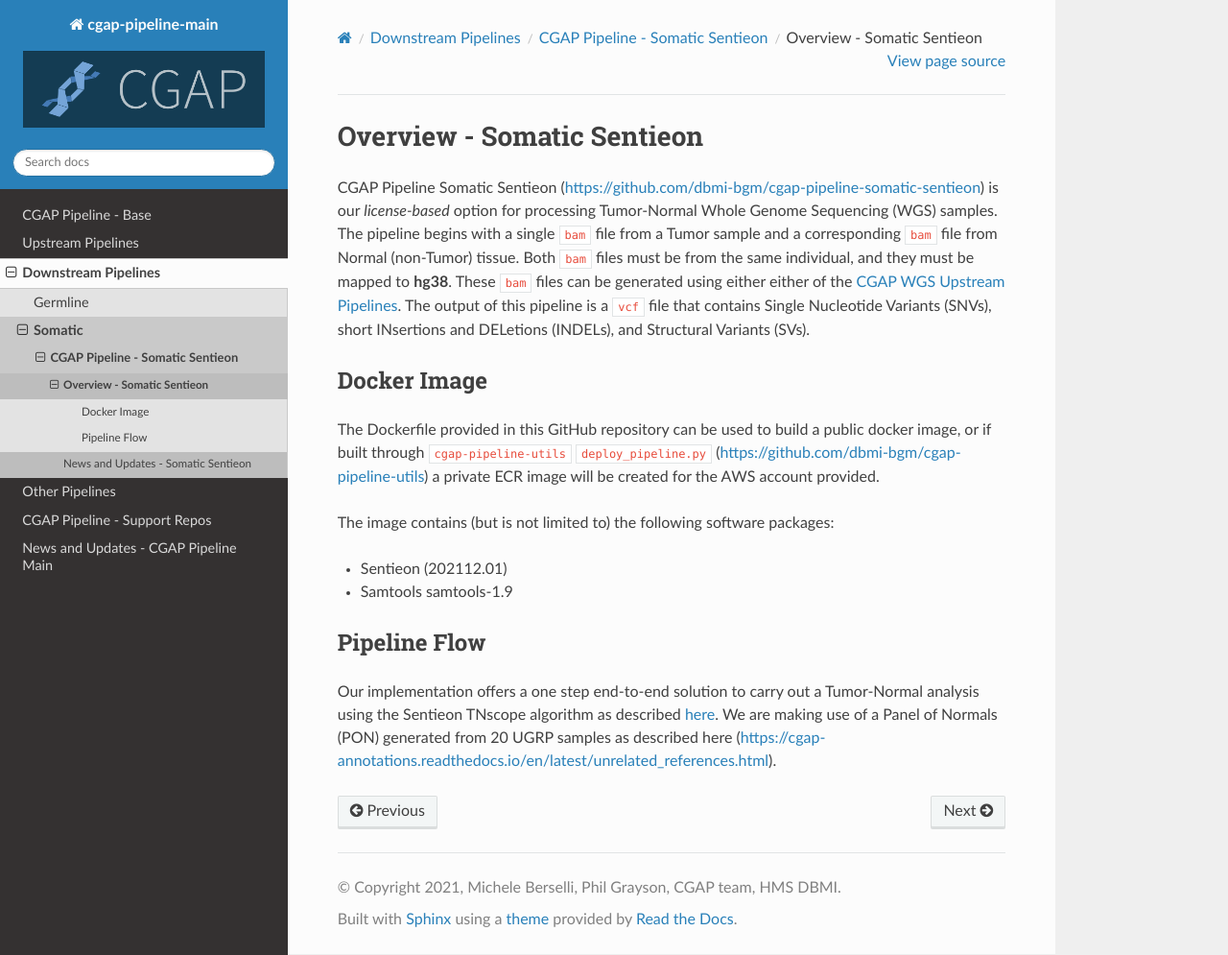
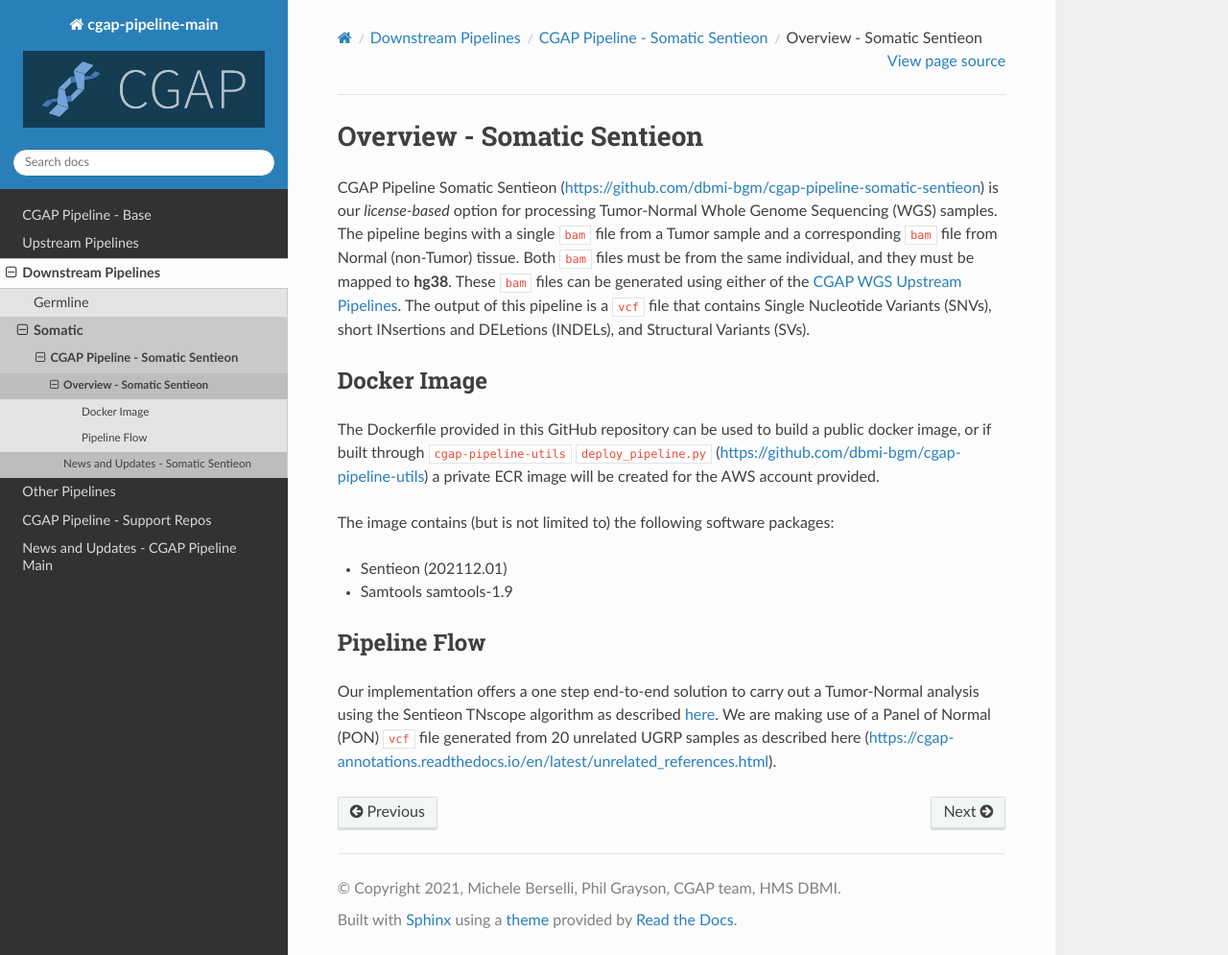
Before and after one commit to dbmi-bgm/cgap-pipeline-main, a Sphinx documentation site: the page built from docs/Pipelines/Downstream/somatic_sentieon/overview-somatic_sentieon.rst, in a window 1280 px wide and 995 px high. Shown: the whole window at 96% size. Built offline with Sphinx 7.4.7 and the Read the Docs theme 2.0.0, drawn with Linux system fonts in a browser that asks for light colours.

Commit message:
typo fixes

```diff
--- a/docs/Pipelines/Downstream/CNV_germline/Pages/CNV_germline-step-part-3.rst
+++ b/docs/Pipelines/Downstream/CNV_germline/Pages/CNV_germline-step-part-3.rst
@@ -46,7 +46,7 @@
 20 Unrelated Filtering
 ++++++++++++++++++++++
 
-This step uses ``20_unrelated_SV_filter.py`` (https://github.com/dbmi-bgm/cgap-pipeline-SV-germline) to assess common and artefactual CNVs in 20 unrelated samples and allows us to filter them from our sample ``vcf`` file. The 20 unrelated reference files (CNV ``vcf`` files) were each generated using ``BIC-seq2`` for a single diploid individual (see: https://cgap-annotations.readthedocs.io/en/latest/20_unrelated.html#cnv-pipeline-bic-seq2).
+This step uses ``20_unrelated_SV_filter.py`` (https://github.com/dbmi-bgm/cgap-pipeline-SV-germline) to assess common and artefactual CNVs in 20 unrelated samples and allows us to filter them from our sample ``vcf`` file. The 20 unrelated reference files (CNV ``vcf`` files) were each generated using ``BIC-seq2`` for a single diploid individual (see: https://cgap-annotations.readthedocs.io/en/latest/unrelated_references.html).
 
 * CWL: workflow_20_unrelated_SV_filter_plus_vcf-integrity-check.cwl
 
--- a/docs/Pipelines/Downstream/somatic_sentieon/overview-somatic_sentieon.rst
+++ b/docs/Pipelines/Downstream/somatic_sentieon/overview-somatic_sentieon.rst
@@ -2,7 +2,7 @@
 Overview - Somatic Sentieon
 ===========================
 
-CGAP Pipeline Somatic Sentieon (https://github.com/dbmi-bgm/cgap-pipeline-somatic-sentieon) is our *license-based* option for processing Tumor-Normal Whole Genome Sequencing (WGS) samples. The pipeline begins with a single ``bam`` file from a Tumor sample and a corresponding ``bam`` file from Normal (non-Tumor) tissue. Both ``bam`` files must be from the same individual, and they must be mapped to **hg38**. These ``bam`` files can be generated using either either of the `CGAP WGS Upstream Pipelines <https://cgap-pipeline-main.readthedocs.io/en/latest/Pipelines/Upstream/Upstream_pipelines.html>`_. The output of this pipeline is a ``vcf`` file that contains Single Nucleotide Variants (SNVs), short INsertions and DELetions (INDELs), and Structural Variants (SVs).
+CGAP Pipeline Somatic Sentieon (https://github.com/dbmi-bgm/cgap-pipeline-somatic-sentieon) is our *license-based* option for processing Tumor-Normal Whole Genome Sequencing (WGS) samples. The pipeline begins with a single ``bam`` file from a Tumor sample and a corresponding ``bam`` file from Normal (non-Tumor) tissue. Both ``bam`` files must be from the same individual, and they must be mapped to **hg38**. These ``bam`` files can be generated using either of the `CGAP WGS Upstream Pipelines <https://cgap-pipeline-main.readthedocs.io/en/latest/Pipelines/Upstream/Upstream_pipelines.html>`_. The output of this pipeline is a ``vcf`` file that contains Single Nucleotide Variants (SNVs), short INsertions and DELetions (INDELs), and Structural Variants (SVs).
 
 Docker Image
 ############
@@ -17,4 +17,4 @@
 Pipeline Flow
 #############
 
-Our implementation offers a one step end-to-end solution to carry out a Tumor-Normal analysis using the Sentieon TNscope algorithm as described `here <https://support.sentieon.com/manual/TNscope_usage/tnscope/>`_. We are making use of a Panel of Normals (PON) generated from 20 UGRP samples as described here (https://cgap-annotations.readthedocs.io/en/latest/unrelated_references.html).
+Our implementation offers a one step end-to-end solution to carry out a Tumor-Normal analysis using the Sentieon TNscope algorithm as described `here <https://support.sentieon.com/manual/TNscope_usage/tnscope/>`_. We are making use of a Panel of Normal (PON) ``vcf`` file generated from 20 unrelated UGRP samples as described here (https://cgap-annotations.readthedocs.io/en/latest/unrelated_references.html).
```
